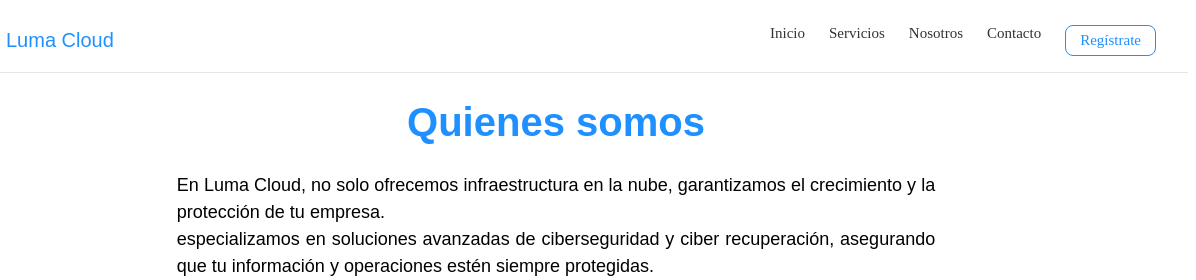
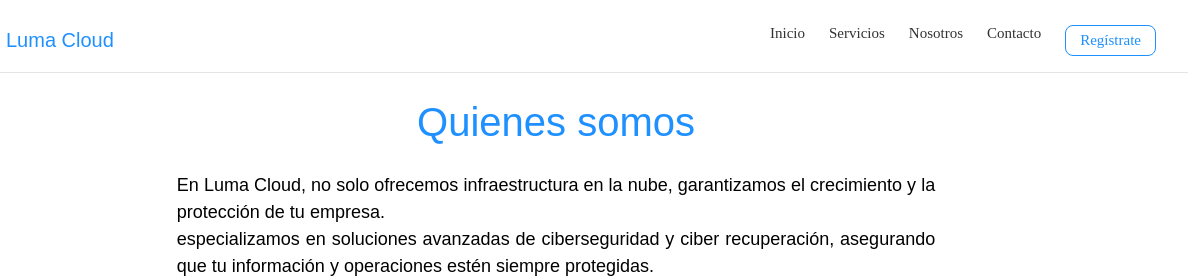
Before and after one commit to dmorenoluma/Onboarding, a website: page Index.html in a window 1280 px wide. Shown: the top 280 px of the page, 84-1280 px from the left. Drawn offline with Linux system fonts and the light colour scheme.

Commit message:
Cambio de estilo

```diff
--- a/Assets/Css/Styles.css
+++ b/Assets/Css/Styles.css
@@ -1,10 +1,12 @@
 
-  .titulo {
-    text-align:center;
-	font-size:40px;
-	font-family: Arial, sans-serif;
-	color: #1E90FF;
-  }
+ .titulo {
+    text-align: center;
+    font-size: 40px;
+    font-family: 'Saira Thin', sans-serif;
+    font-weight: 100; /* Thin */
+    color: #1E90FF;
+}
+
 
   .parrafo {
 	text-align:justify;
```
